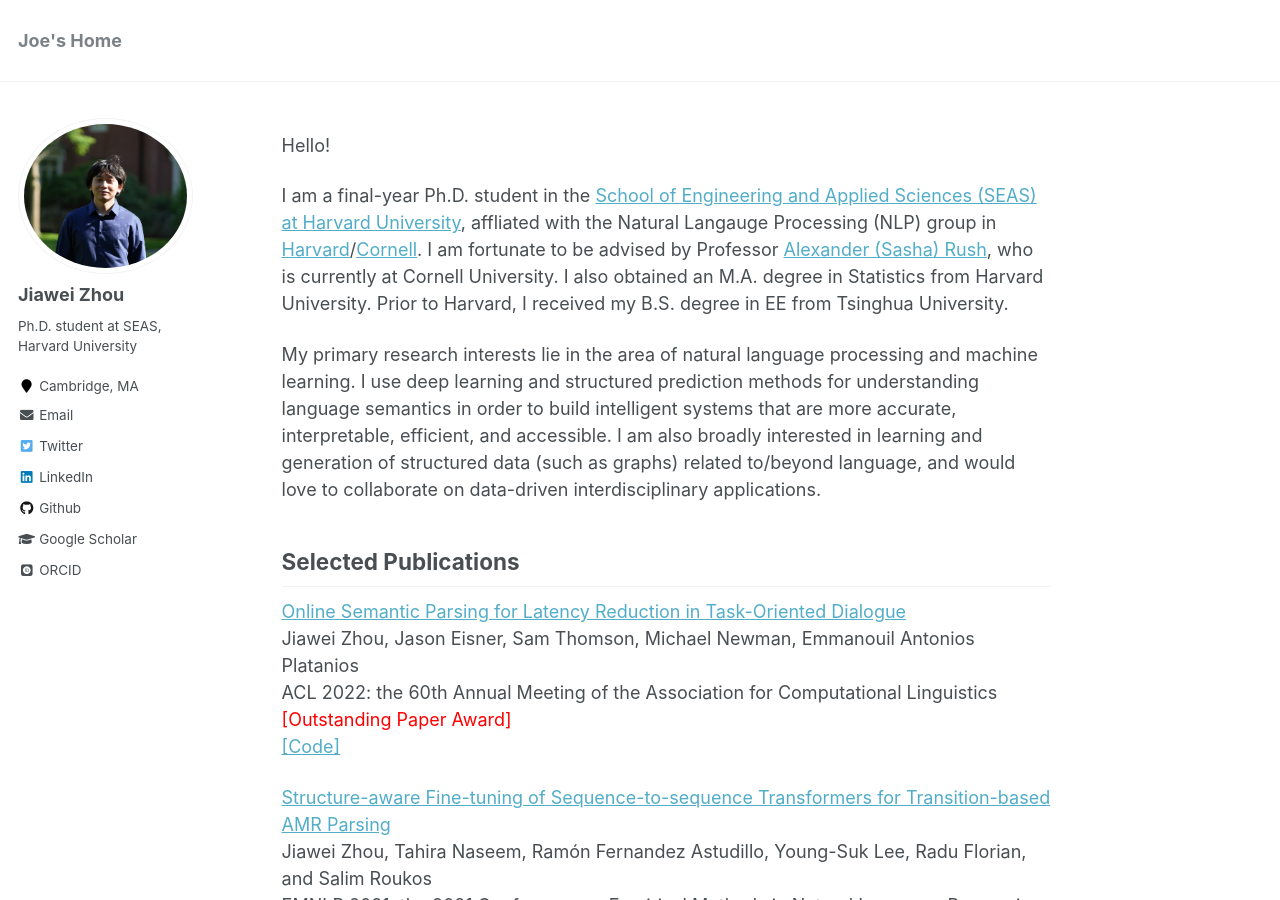
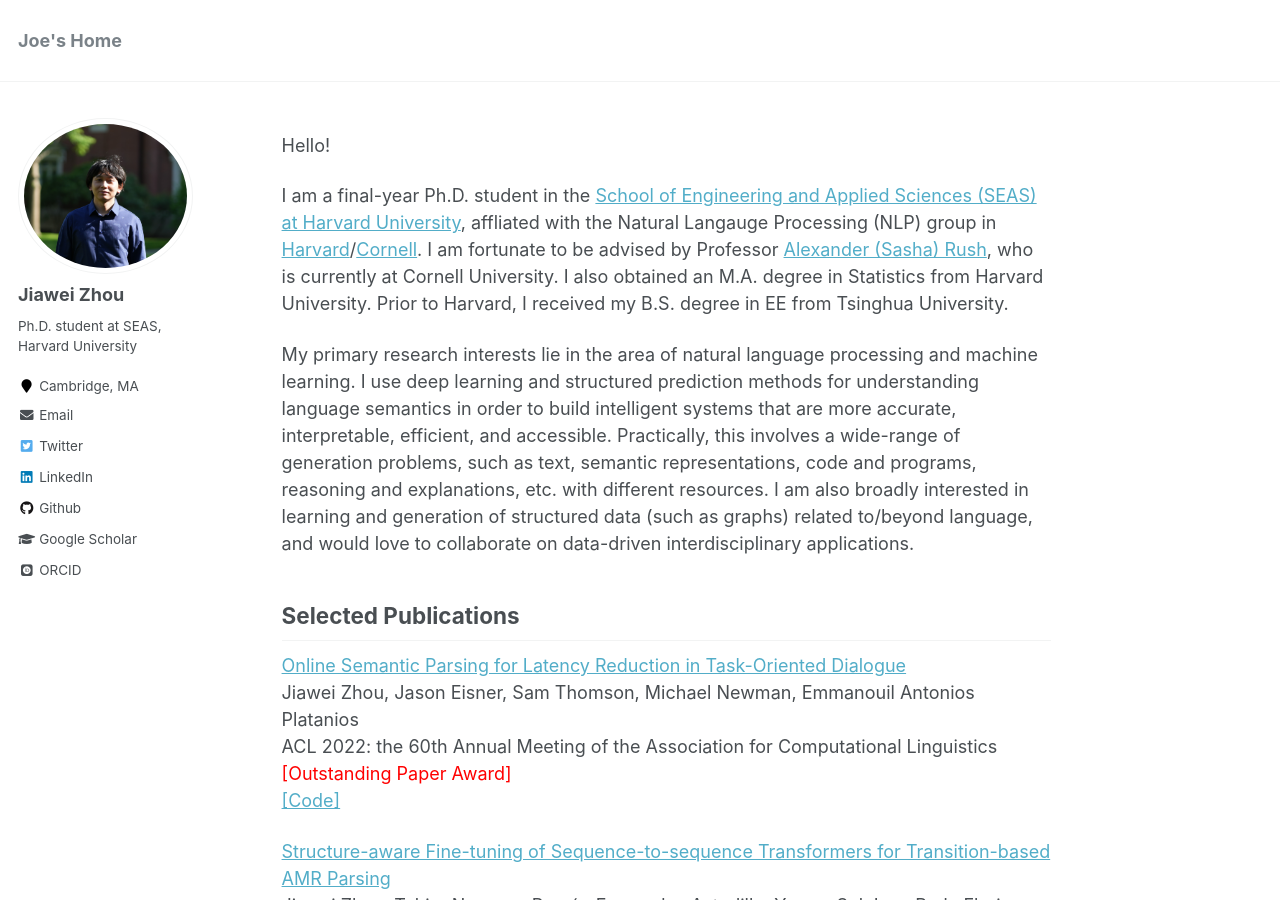
Before and after one commit to jzhou316/jzhou316.github.io, a Jekyll site: the page built from _pages/about.md, in a window 1280 px wide and 900 px high. Built offline with Jekyll 4.4.1, drawn with Linux system fonts in a browser that asks for light colours; some web fonts are replaced.

Commit message:
Update about.md

```diff
--- a/_pages/about.md
+++ b/_pages/about.md
@@ -15,6 +15,7 @@
 Prior to Harvard, I received my B.S. degree in EE from Tsinghua University.
 
 My primary research interests lie in the area of natural language processing and machine learning. I use deep learning and structured prediction methods for understanding language semantics in order to build intelligent systems that are more accurate, interpretable, efficient, and accessible.
+Practically, this involves a wide-range of generation problems, such as text, semantic representations, code and programs, reasoning and explanations, etc. with different resources.
 I am also broadly interested in learning and generation of structured data (such as graphs) related to/beyond language, and would love to collaborate on data-driven interdisciplinary applications.
 
 Selected Publications
```
